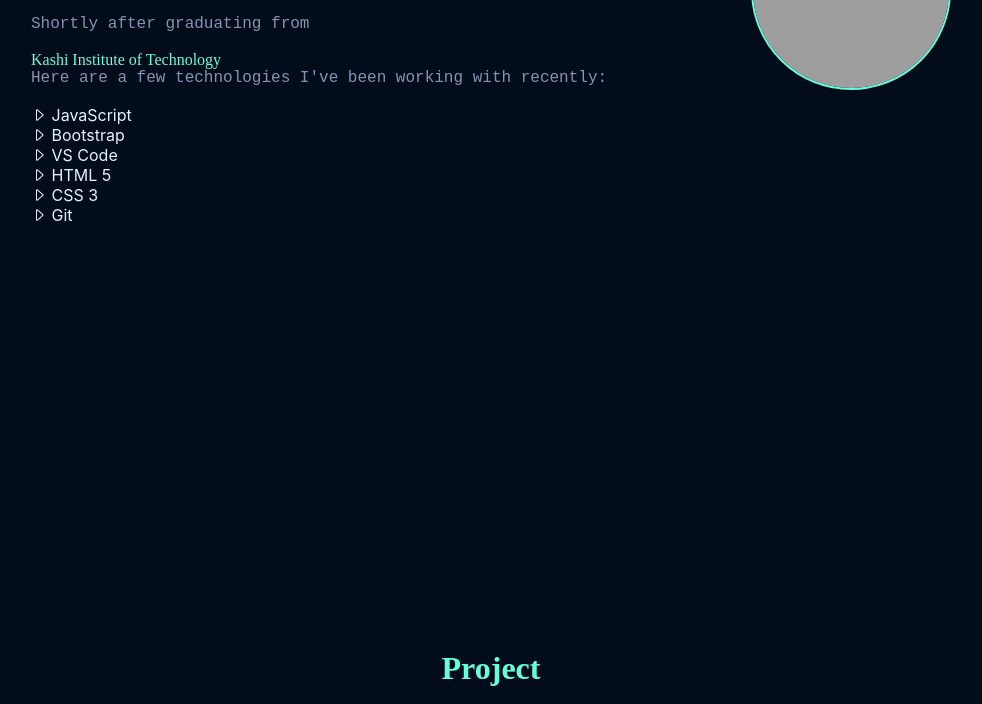
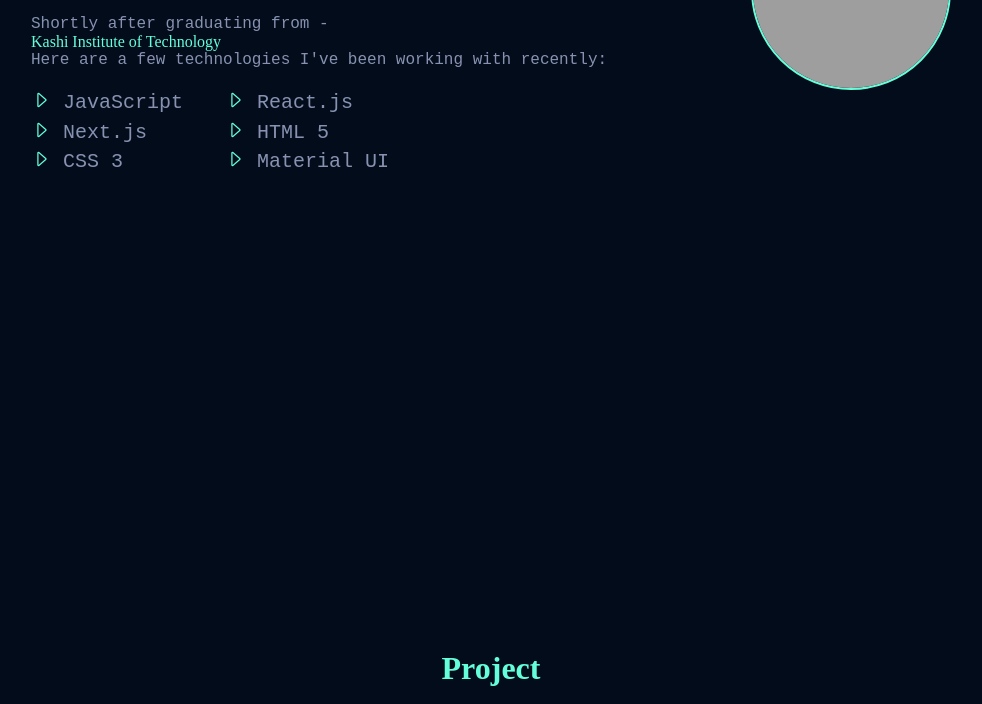
Before and after one commit to hellofaiz/MyPortfolio, a plain HTML site: page index.html in a window 1280 px wide. Shown: the part 1020-1724 px from the top of the page, without its empty margins (149-1131 px from the left). Drawn offline with nearby package versions, Linux system fonts and the light colour scheme; grey boxes are pictures that could not be loaded.

Commit message:
some changes

```diff
--- a/index.css
+++ b/index.css
@@ -142,6 +142,7 @@ p {
   cursor: pointer;
 }
 
+
 .aboutContent {
   width: 100vw;
   padding:10px 180px;
@@ -180,12 +181,13 @@ ul {
   width: 50vw;
   height: 100%;
 }
-.grid-container {
+.grid-container-project {
   display: grid;
   grid-template-rows: 18rem 18rem;
   grid-template-columns: 40% 40%;
   gap: 30px;
 }
+
 .cell {
   background: var(--navy);
   border: 1px solid var(--lightest-slate);
@@ -208,6 +210,7 @@ h3 {
 }
 p {
   font-family: var(--font-mono);
+
 }
 .project-detail {
   margin-left: 10px;
@@ -237,6 +240,22 @@ p {
 
 }
 
+.grid-container {
+  display: grid;
+  width: 400px;
+  grid-template-columns:  auto  auto ;
+  /* background-color: #2196F3; */
+  /* padding: 10px; */
+}
+.grid-item {
+  /* background-color: rgba(255, 255, 255, 0.8); */
+  /* border: 1px solid rgba(0, 0, 0, 0.8); */
+  padding:3px 0;
+  font-size: 20px;
+  text-align: start;
+  color: var(--slate);
+  font-family: var(--font-mono);
+}
 
 
 
@@ -303,7 +322,7 @@ p {
     width: 100%;
     height: 100%;
   }
-  .grid-container {
+  .grid-container-project {
     display: flex;
     flex-direction: column;
 
--- a/index.html
+++ b/index.html
@@ -41,7 +41,7 @@
         </div>
     </nav>
     <!-- Main Container -->
-    <section >
+    <section>
         <div class="container">
             <div class="heading">
                 <h1>Hi, My name is</h1>
@@ -77,30 +77,31 @@
                     in between. My goal is to always build products that provide pixel-perfect, performant
                     experiences.
                 </p><br>
-                <p>Shortly after graduating from</p><br>
-                <a href="https://www.kashiit.ac.in/" target="_blank">Kashi Institute of Technology</a>
+                <p>Shortly after graduating from -</p>
+
+                    <a href="https://www.kashiit.ac.in/" target="_blank">Kashi Institute of Technology</a>
                 <p>Here are a few technologies I've been working with recently:</p><br>
                 <div class="grid">
-                    <ul>
-                        <li>
-                            <i class="bi bi-caret-right"></i> JavaScript
-                        </li>
-                        <li>
-                            <i class="bi bi-caret-right"></i> Bootstrap
-                        </li>
-                        <li>
-                            <i class="bi bi-caret-right"></i> VS Code
-                        </li>
-                        <li>
-                            <i class="bi bi-caret-right"></i> HTML 5
-                        </li>
-                        <li>
-                            <i class="bi bi-caret-right"></i> CSS 3
-                        </li>
-                        <li>
-                            <i class="bi bi-caret-right"></i> Git
-                        </li>
-                    </ul>
+                    <div class="grid-container">
+                        <div class="grid-item">
+                            <i style="color: #64ffda" class="bi bi-caret-right"></i> JavaScript
+                        </div>
+                        <div class="grid-item">
+                            <i style="color: #64ffda" class="bi bi-caret-right"></i> React.js
+                        </div>
+                        <div class="grid-item">
+                            <i style="color: #64ffda" class="bi bi-caret-right"></i> Next.js
+                        </div>
+                        <div class="grid-item">
+                            <i style="color: #64ffda" class="bi bi-caret-right"></i> HTML 5
+                        </div>
+                        <div class="grid-item">
+                            <i style="color: #64ffda" class="bi bi-caret-right"></i> CSS 3
+                        </div>
+                        <div class="grid-item">
+                            <i style="color: #64ffda" class="bi bi-caret-right"></i> Material UI
+                        </div>
+                    </div>
                 </div>
             </div>
             <div class="heroImage">
@@ -112,7 +113,7 @@
     <div class="project" id="projects-done">
         <h1>Project</h1><br>
         <div class="project-container">
-            <div class="grid-container">
+            <div class="grid-container-project">
                 <div class="cell">
                     <div class="icon">
                         <a href="#" target="_blank"> <i class="bi bi-folder2"></i></a>
```
